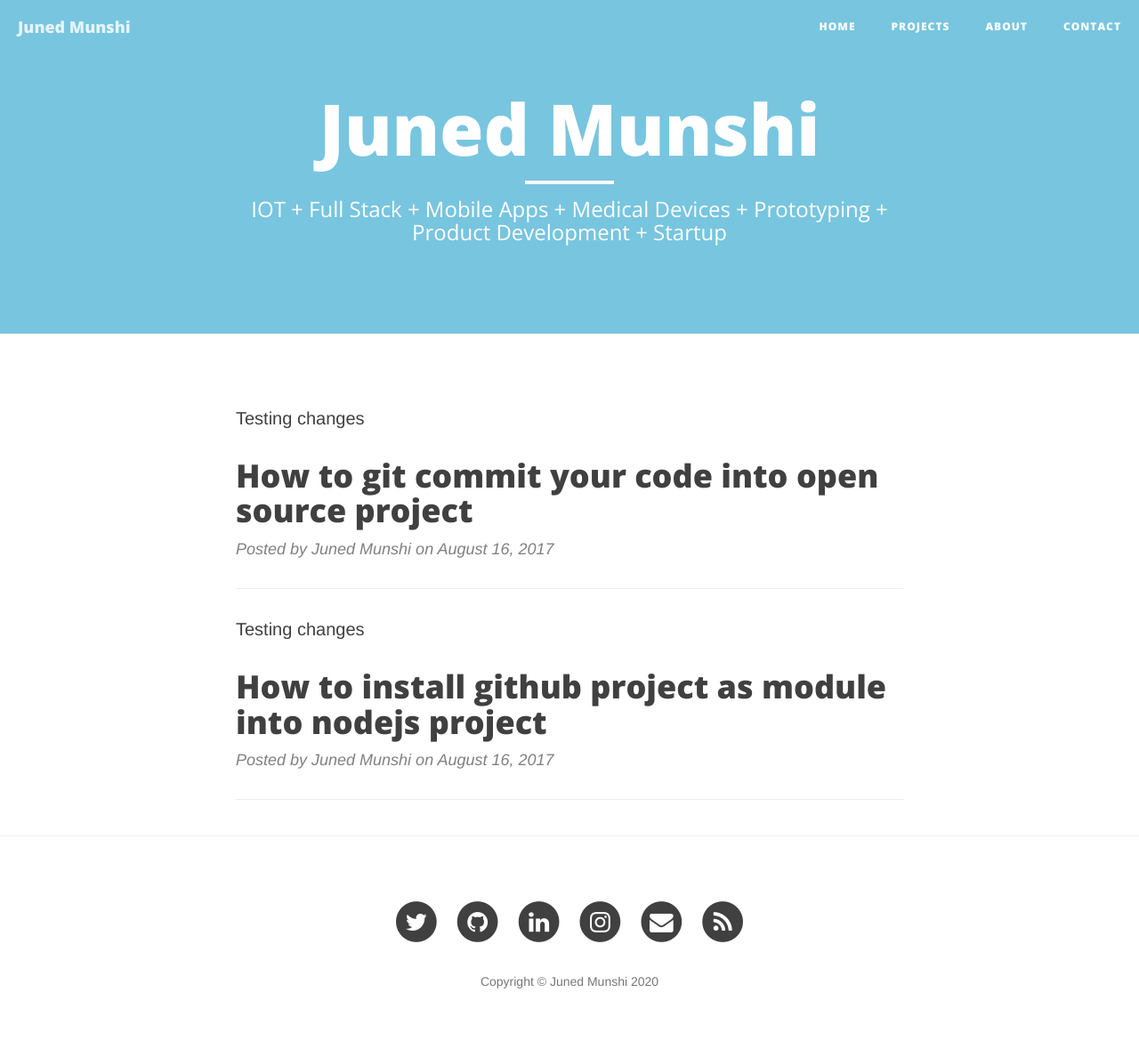
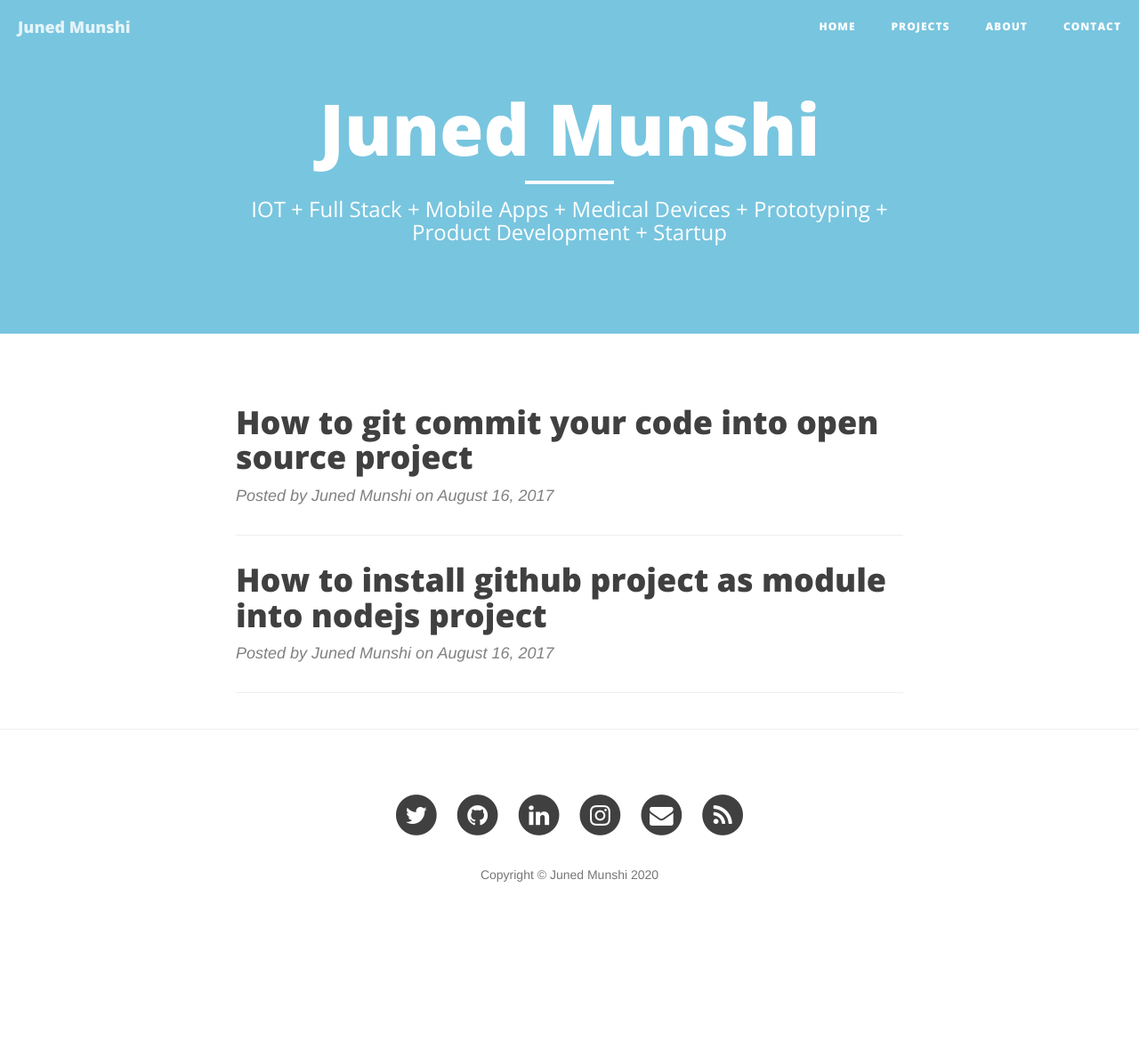
Before and after one commit to functorcode/junedmunshi.github.io, a Jekyll site: the page built from index.html, in a window 1280 px wide. Shown: the whole page at 89% size. Built offline with Jekyll 4.4.1, drawn with Linux system fonts in a browser that asks for light colours; nearby versions of some CDN libraries; the list of posts is cut into pages by our own code; after the commit the page ends 1059 px from its top, so only the background shows below that.

Commit message:
reverting changes

```diff
--- a/index.html
+++ b/index.html
@@ -7,8 +7,8 @@ description: "IOT + Full Stack + Mobile Apps + Medical Devices + Prototyping + P
 {% for post in paginator.posts %}
 <div class="post-preview">
     <a href="{{ post.url | prepend: site.baseurl }}">
-        <p> Testing changes </p>
-        <h2 class="post-title">            {{ post.title }}
+        <h2 class="post-title">
+            {{ post.title }}
         </h2>
         {% if post.subtitle %}
         <h3 class="post-subtitle">
```
